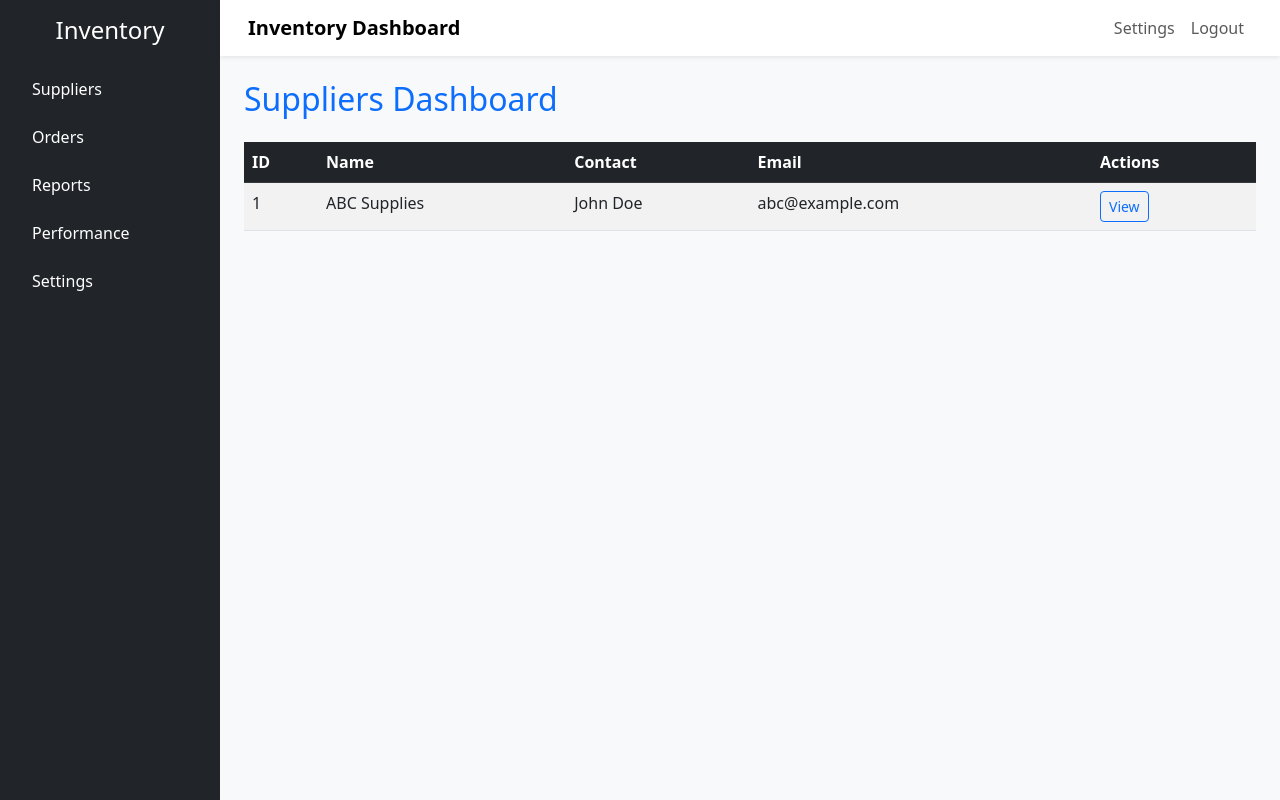
After one commit to gitmatt69/Group12, a Flask app: page /suppliers in a window 1280 px wide. The commit adds this page. Run offline with Flask 3, Linux system fonts and the light colour scheme.

Commit message:
made and/or updated some basic html files so I can test the flask env and if the app works. Still need to do the layout nicely

```diff
--- a/templates/index.html
+++ b/templates/index.html
@@ -1,34 +1,48 @@
-<!doctype html>
+<!DOCTYPE html>
 <html lang="en">
 <head>
-    <meta charset="utf-8">
-    <meta name="viewport" content="width=device-width, initial-scale=1">
-    <title>Bootstrap demo</title>
-    <link href="https://cdn.jsdelivr.net/npm/bootstrap@5.3.8/dist/css/bootstrap.min.css" rel="stylesheet" integrity="sha384-sRIl4kxILFvY47J16cr9ZwB07vP4J8+LH7qKQnuqkuIAvNWLzeN8tE5YBujZqJLB" crossorigin="anonymous">
+  <meta charset="UTF-8">
+  <title>{% block title %}Dashboard{% endblock %}</title>
+  <link href="https://cdn.jsdelivr.net/npm/bootstrap@5.3.0/dist/css/bootstrap.min.css" rel="stylesheet">
+  <link rel="stylesheet" href="{{ url_for('static', filename='css/style.css') }}">
 </head>
-  <body>
-    <nav class="navbar navbar-expand-lg navbar-light bg-primary">
-    <div class="container">
-      <a class="navbar-brand d-flex align-items-center" href="#">
-      <img src="https://vanh.co.za/cdn/shop/files/Van_H_logo_91e6170f-52a6-4d92-b76a-2becf76c5c19_600x.png?v=1614295501" alt="VanH Logo" width="40" height="40" class="me-2">
-      <span class="fw-bold">Inventory Management System</span>
-      </a>
+<body class="bg-light">
+  <div class="d-flex" id="wrapper">
 
-      <button class="navbar-toggler" type="button" data-bs-toggle="collapse" data-bs-target="#navbarNav">
-        <span class="navbar-toggler-icon"></span>
-      </button>
-      <div class="collapse navbar-collapse" id="navbarNav">
-        <ul class="navbar-nav ms-auto">
-          <li class="nav-item"><a class="nav-link active" href="index.html">Home</a></li>
-          <li class="nav-item"><a class="nav-link" href="inventory.html">Inventory</a></li>
-          <li class="nav-item"><a class="nav-link" href="#">Suppliers</a></li>
-          <li class="nav-item"><a class="nav-link" href="#">Reports</a></li>
-          <li class="nav-item"><a class="nav-link" href="#">Login</a></li>
+    <!-- Sidebar -->
+    <div class="bg-dark text-white p-3" id="sidebar" style="min-width: 220px; height: 100vh;">
+      <h4 class="text-center mb-4">Inventory</h4>
+      <ul class="nav flex-column">
+        <li class="nav-item mb-2"><a href="/templates/suppliers.html" class="nav-link text-white">Suppliers</a></li>
+        <li class="nav-item mb-2"><a href="/templates/orders.html" class="nav-link text-white">Orders</a></li>
+        <li class="nav-item mb-2"><a href="/templates/reports.html" class="nav-link text-white">Reports</a></li>
+        <li class="nav-item mb-2"><a href="/templates/performance.html" class="nav-link text-white">Performance</a></li>
+        <li class="nav-item mb-2"><a href="/templates/settings.html" class="nav-link text-white">Settings</a></li>
+      </ul>
+    </div>
+
+    <!-- Page Content Area -->
+    <div class="flex-grow-1">
+      <!-- Top Navbar -->
+      <nav class="navbar navbar-expand-lg navbar-light bg-white shadow-sm px-3">
+        <div class="container-fluid">
+          <a class="navbar-brand fw-bold" href="/">Inventory Dashboard</a>
+          <div class="collapse navbar-collapse justify-content-end">
+            <ul class="navbar-nav mb-2 mb-lg-0">
+              <li class="nav-item">
+                <a class="nav-link" href="/templates/settings.html">Settings</a>
+              </li>
+              <li class="nav-item">
+                <a class="nav-link" href="#">Logout</a>
+              </li>
             </ul>
           </div>
         </div>
       </nav>
 
+      <!-- Main Content -->
+      <div class="p-4">
+        {% block content %}
         <section class="bg-light py-5 text-center">
     <div class="container">
       <h1 class="fw-bold mb-3">Welcome to Your Inventory Management System</h1>
@@ -44,7 +58,7 @@
             <div class="card-body">
               <h5 class="card-title fw-bold">Manage Inventory</h5>
               <p class="card-text text-muted">Add, edit, or remove items from your stock easily.</p>
-              <a href="inventory.html" class="btn btn-outline-primary">Open Inventory</a>
+              <a href="/templates/inventory.html" class="btn btn-outline-primary">Open Inventory</a>
             </div>
           </div>
         </div>
@@ -53,7 +67,7 @@
             <div class="card-body">
               <h5 class="card-title fw-bold">Manage Suppliers</h5>
               <p class="card-text text-muted">Keep supplier details organized and up to date.</p>
-              <a href="#" class="btn btn-outline-primary">View Suppliers</a>
+              <a href="/templates/suppliers.html" class="btn btn-outline-primary">View Suppliers</a>
             </div>
           </div>
         </div>
@@ -62,7 +76,7 @@
             <div class="card-body">
               <h5 class="card-title fw-bold">Reports</h5>
               <p class="card-text text-muted">Get insights into stock levels, sales, and performance.</p>
-              <a href="#" class="btn btn-outline-primary">View Reports</a>
+              <a href="/templates/reports.html" class="btn btn-outline-primary">View Reports</a>
             </div>
           </div>
         </div>
@@ -71,7 +85,7 @@
             <div class="card-body">
               <h5 class="card-title fw-bold">Orders</h5>
               <p class="card-text text-muted">Track current orders and their status.</p>
-              <a href="#" class="btn btn-outline-primary">View Orders</a>
+              <a href="/templates/orders.html" class="btn btn-outline-primary">View Orders</a>
             </div>
           </div>
         </div>
@@ -80,7 +94,7 @@
             <div class="card-body">
               <h5 class="card-title fw-bold">Performance</h5>
               <p class="card-text text-muted">Get insights into sales and performance.</p>
-              <a href="#" class="btn btn-outline-primary">View Performance</a>
+              <a href="/templates/performance.html" class="btn btn-outline-primary">View Performance</a>
             </div>
           </div>
         </div>
@@ -89,13 +103,18 @@
             <div class="card-body">
               <h5 class="card-title fw-bold">Settings</h5>
               <p class="card-text text-muted">Customize your preferences and account settings.</p>
-              <a href="#" class="btn btn-outline-primary">Account Settings</a>
+              <a href="/templates/settings.html" class="btn btn-outline-primary">Account Settings</a>
             </div>
           </div>
         </div>
       </div>
     </div>
-  </section>
-    <script src="https://cdn.jsdelivr.net/npm/bootstrap@5.3.8/dist/js/bootstrap.bundle.min.js" integrity="sha384-FKyoEForCGlyvwx9Hj09JcYn3nv7wiPVlz7YYwJrWVcXK/BmnVDxM+D2scQbITxI" crossorigin="anonymous"></script>
+        {% endblock %}
+      </div>
+    </div>
+
+  </div>
+
+  <script src="https://cdn.jsdelivr.net/npm/bootstrap@5.3.0/dist/js/bootstrap.bundle.min.js"></script>
 </body>
 </html>
--- /dev/null
+++ b/templates/suppliers.html
@@ -0,0 +1,25 @@
+{% extends "index.html" %}
+{% block title %}Suppliers{% endblock %}
+{% block content %}
+<h2 class="mb-4 text-primary">Suppliers Dashboard</h2>
+<table class="table table-striped table-hover">
+  <thead class="table-dark">
+    <tr>
+      <th>ID</th>
+      <th>Name</th>
+      <th>Contact</th>
+      <th>Email</th>
+      <th>Actions</th>
+    </tr>
+  </thead>
+  <tbody>
+    <tr>
+      <td>1</td>
+      <td>ABC Supplies</td>
+      <td>John Doe</td>
+      <td>abc@example.com</td>
+      <td><button class="btn btn-sm btn-outline-primary">View</button></td>
+    </tr>
+  </tbody>
+</table>
+{% endblock %}
```
Also changed, not shown: templates/orders.html (added, +26 -0 lines), templates/performance.html (added, +32 -0 lines), templates/reports.html (added, +26 -0 lines), templates/settings.html (added, +20 -0 lines). Lines whose indentation alone changed are shown as unchanged.
